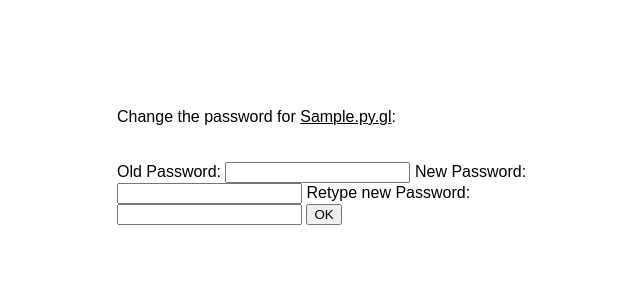
After one commit to hroser/pygl, a Python web app: template templates/changepassword-en.html in a window 1280 px wide. The commit adds this page. Shown: the top 300 px of the page, without its empty margins (273-913 px from the left). Run offline with Jinja, Linux system fonts and the light colour scheme; the template is opened without the code that fills it: most values are stand-ins (such as "Sample title", 1, 10 or a date in 2020).

Commit message:
add change password option

```diff
--- /dev/null
+++ b/templates/changepassword-en.html
@@ -0,0 +1,78 @@
+<!doctype html>
+
+<html lang="en">
+
+<style type="text/css">
+
+body {
+font-family: sans-serif;
+width: 500px;
+margin: 0 auto;
+}
+
+.error {
+color: red;
+font: 14px sans-serif;
+}
+
+.changessaved {
+color: green;
+font: 14px sans-serif;
+}
+
+</style>
+
+<head>
+	<meta charset="utf-8">
+	<link rel="shortcut icon" href="/favicon0.ico">
+	<title>py.gl - Put it online</title>
+	<meta name="description" content="pygl page - create free micro pages">
+	<meta name="viewport" content="width=720">
+	<style type="text/css"></style>
+</head>
+
+<body>
+	<form id="check-password-form" method="POST" enctype="multipart/form-data">
+		<br><br><br><br><br><br>
+		Change the password for <a href="http://{{page_uri}}.py.gl" style="color: black;font-weight: normal;">{{page_uri}}.py.gl</a>:
+		<br><br><br>
+			<label>
+				Old Password:
+				<input type="password" name="password">
+			</label>
+            <label>
+				New Password:
+				<input type="password" name="password_new">
+			</label>
+            <label>
+				Retype new Password:
+				<input type="password" name="password_new_retype">
+			</label>
+		<input type="submit" value="OK"/>
+		<br><br>
+		<div class = "error">
+		{% if err_wrong_password == True %}
+			Sorry, you entered a wrong password.
+		{% endif %}
+		{% if err_password_locked == True %}
+			Sorry, a wrong password was entered five times, please wait 10 minutes.
+		{% endif %}
+        {% if err_password_retype == True %}
+			The retyped password did not match
+		{% endif %}
+        {% if err_passwort_format == True %}
+			Invalid password (must have at least 6 characters and may contain A-Z, a-z, 0-9 and @#$%^!?&+=)
+		{% endif %}
+		</div>
+        <div class = "changessaved">
+        {% if msg_password_changed == True %}
+			Password successfully changed.
+		{% endif %}
+        </div>
+        {% if msg_password_changed == True %}
+			<br><br><br>Back to <a href="http://{{page_uri}}.py.gl/edit" style="color: black;font-weight: normal;">{{page_uri}}.py.gl/edit</a>
+		{% endif %}
+		<br><br><br>
+	</form>
+</body>
+</html>
```
Also changed, not shown: main.py (+85 -0 lines), templates/edit-page-en.html (+8 -0 lines).
